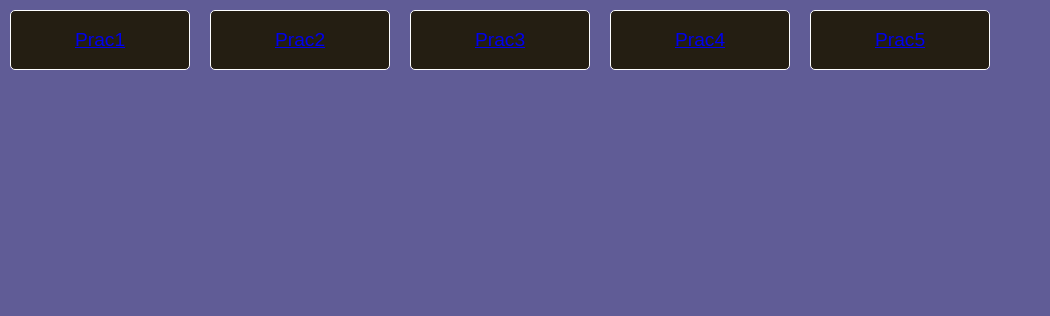
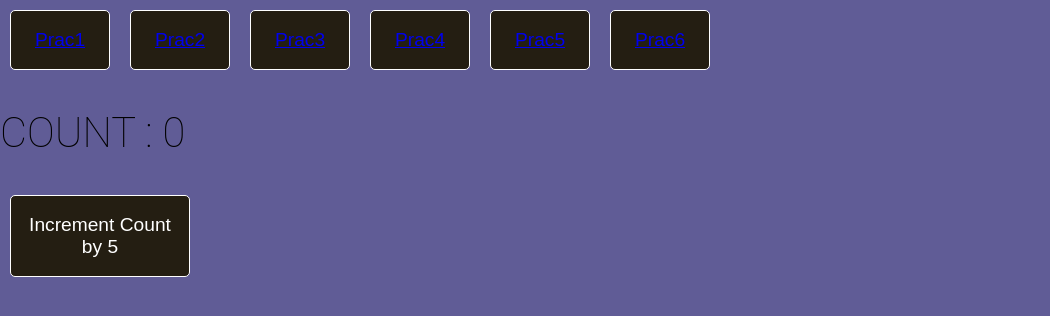
Before and after one commit to aks318/reactjs-small-projects, a React (Create React App) app: page /prac6 in a window 1280 px wide. Shown: the top 316 px of the page, without its empty margins (0-1050 px from the left). Built offline with nearby package versions, Linux system fonts and the light colour scheme.

Commit message:
used previous state value to update state in useState hook

```diff
--- a/src/App.js
+++ b/src/App.js
@@ -5,17 +5,20 @@ import Stopwatch from './component/prac2/StopWatch';
 import TableForm from './component/prac3/TableForm';
 import AgeIncrement from './component/prac4/AgeIncrement';
 import BoxSearch from './component/prac5/BoxSearch';
+import HooksPrac from './component/prac6/HooksPrac';
 
 function App() {
   return (
     <div className="App">
       <Router>
 
-        <button><Link  to = '/'>Prac1</Link></button>
-        <button><Link  to = '/prac2'>Prac2</Link></button>
-        <button><Link  to = '/prac3'>Prac3</Link></button>
-        <button><Link  to = '/prac4'>Prac4</Link></button>
-        <button><Link  to = '/prac5'>Prac5</Link></button>
+        <button style = {{width : "100px"}}><Link  to = '/'>Prac1</Link></button>
+        <button style = {{width : "100px"}}><Link  to = '/prac2'>Prac2</Link></button>
+        <button style = {{width : "100px"}}><Link  to = '/prac3'>Prac3</Link></button>
+        <button style = {{width : "100px"}}><Link  to = '/prac4'>Prac4</Link></button>
+        <button style = {{width : "100px"}}><Link  to = '/prac5'>Prac5</Link></button>
+        <button style = {{width : "100px"}}><Link  to = '/prac6'>Prac6</Link></button>
+
 
 
       <Switch>
@@ -28,6 +31,7 @@ function App() {
         <Route exact path = '/prac3'><TableForm /></Route>
         <Route exact path = '/prac4'><AgeIncrement /></Route>
         <Route exact path = '/prac5'><BoxSearch /></Route>
+        <Route exact path = '/prac6'><HooksPrac /></Route>
       </Switch>
       </Router>
 
--- /dev/null
+++ b/src/component/prac6/HooksPrac.js
@@ -0,0 +1,20 @@
+import React, { useState } from 'react'
+
+const HooksPrac = () => {
+    const [count , setCount] = useState(0)
+
+    const incrementBy5 = () =>{
+        for (let i=0 ; i<5 ; i++){
+            setCount(prev => prev + 1)
+        }
+    }
+
+    return (
+        <div>
+            <h1>Count : {count}</h1>
+            <button onClick = {incrementBy5}>Increment Count by 5</button>
+        </div>
+    )
+}
+
+export default HooksPrac
```
